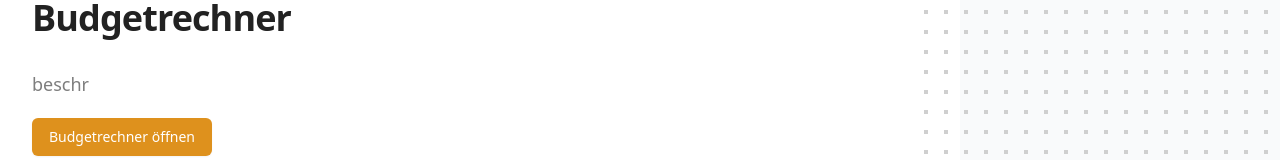
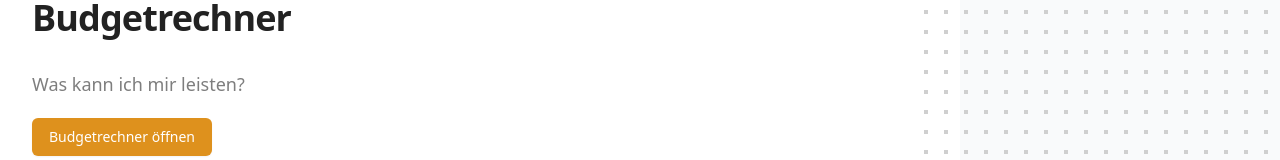
Before and after one commit to danielmoessner/onlinekreditshop.de, a Gatsby site: page /rechner/budgetrechner/ in a window 1280 px wide. Shown: the part 178-338 px from the top of the page. Built offline with nearby package versions, Linux system fonts and the light colour scheme; Gatsby itself is replaced by a stand-in of ours; what @tailwindcss/typography would draw is missing.

Commit message:
Update Rechner “budgetrechner”

```diff
--- a/content/calculators/budgetrechner.md
+++ b/content/calculators/budgetrechner.md
@@ -2,7 +2,7 @@
 collection: calculator
 title: Budgetrechner
 order: 1
-description: beschr
+description: Was kann ich mir leisten?
 slug: budgetrechner
 category: Rechner
 calculator: baufilead_budgetrechner
```
